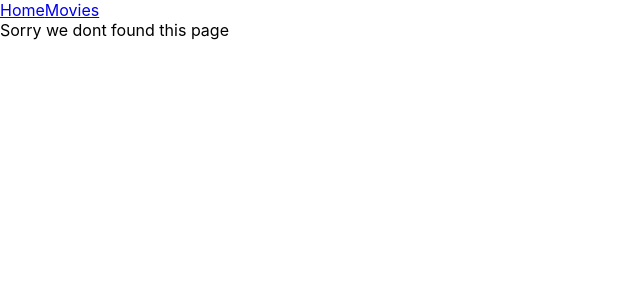
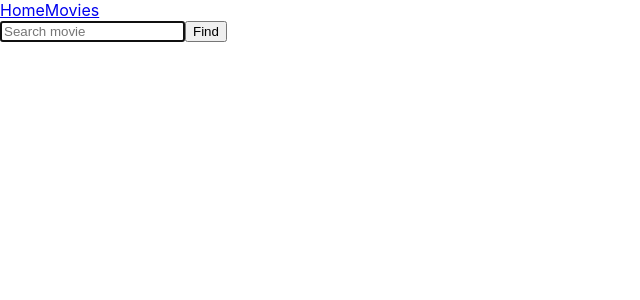
Before and after one commit to Vadim-kaR/goit-react-hw-05-movies, a React (Create React App) app: page /goit-react-hw-05-movies/movies in a window 1280 px wide. Shown: the top 300 px of the page, without its empty margins (0-640 px from the left). Built offline with nearby package versions, Linux system fonts and the light colour scheme.

Commit message:
add second part

```diff
--- a/src/App.jsx
+++ b/src/App.jsx
@@ -18,6 +18,10 @@ export const App = () => {
             <Route path="reviews" element={<ReviewsDetails />} />
           </Route>
           <Route path="/movies" element={<Movies />} />
+          <Route path="/movies/:id" element={<MovieDetails />}>
+            <Route path="cast" element={<CastDetails />} />
+            <Route path="reviews" element={<ReviewsDetails />} />
+          </Route>
           <Route path="*" element={<NoteFound />} />
         </Route>
       </Routes>
--- /dev/null
+++ b/src/components/MoviesList/Movies.List.jsx
@@ -0,0 +1,19 @@
+import { NavLink, useLocation } from 'react-router-dom';
+
+export const MoviesList = ({ movies }) => {
+  const location = useLocation();
+  return (
+    <div>
+      {movies.map(({ id, title }) => {
+        return (
+          <div key={id}>
+            <NavLink to={`${id}`} state={{ from: location }}>
+              {title}
+            </NavLink>
+            ;
+          </div>
+        );
+      })}
+    </div>
+  );
+};
--- a/src/components/SearchMovies/SearchMovies.jsx
+++ b/src/components/SearchMovies/SearchMovies.jsx
@@ -1,23 +1,39 @@
 import { Formik, Form, Field } from 'formik';
+import { useState } from 'react';
+import { getMovieByName } from 'services/getMovieByName';
+import { MoviesList } from 'components/MoviesList/Movies.List';
 
 export const SearchMovies = () => {
-  const handleChange = ({ name }) => {
-    console.log(name);
+  const [movieName, setMovieName] = useState('');
+  const [movieResults, setMovieResults] = useState(null);
+
+  const handleChange = e => {
+    const inputMovie = e.currentTarget.value;
+    setMovieName(inputMovie);
+  };
+
+  const handleSubmit = async () => {
+    const { results } = await getMovieByName(movieName);
+    setMovieResults(results);
   };
 
   return (
     <div>
-      <Formik initialValues={{ name: '' }} onChange={handleChange}>
+      <Formik initialValues={{ name: '' }} onSubmit={handleSubmit}>
         <Form>
           <Field
+            onChange={handleChange}
+            value={movieName}
             type="text"
             name="name"
             autoComplete="off"
             autoFocus
             placeholder="Search movie"
           />
+          <button type="submit">Find</button>
         </Form>
       </Formik>
+      {movieResults && <MoviesList movies={movieResults} />}
     </div>
   );
 };
--- a/src/components/TrendingMoviesList/TrendingMovies.List.jsx
+++ /dev/null
@@ -1,16 +0,0 @@
-import { Link } from 'react-router-dom';
-
-export const TrendingMoviesList = ({ movies }) => {
-  return (
-    <div>
-      <h1>Trending today</h1>
-      {movies.map(({ id, title }) => {
-        return (
-          <div key={id}>
-            <Link to={`${id}`}>{title}</Link>;
-          </div>
-        );
-      })}
-    </div>
-  );
-};
--- a/src/index.js
+++ b/src/index.js
@@ -6,7 +6,7 @@ import './index.css';
 
 ReactDOM.createRoot(document.getElementById('root')).render(
   <React.StrictMode>
-    <BrowserRouter>
+    <BrowserRouter basename="/goit-react-hw-05-movies">
       <App />
     </BrowserRouter>
   </React.StrictMode>
--- a/src/pages/Home.jsx
+++ b/src/pages/Home.jsx
@@ -1,6 +1,6 @@
 import { getTrendingMovie } from '../services/getTrendingMovie';
 import { useEffect, useState } from 'react';
-import { TrendingMoviesList } from '../components/TrendingMoviesList/TrendingMovies.List';
+import { MoviesList } from '../components/MoviesList/Movies.List';
 
 export const Home = () => {
   const [state, setState] = useState(null);
@@ -14,5 +14,10 @@ export const Home = () => {
     return () => fetchedData();
   }, []);
 
-  return <main>{state && <TrendingMoviesList movies={state} />}</main>;
+  return (
+    <main>
+      <h1>Trending today</h1>
+      {state && <MoviesList movies={state} />}
+    </main>
+  );
 };
--- a/src/pages/MovieDetails.jsx
+++ b/src/pages/MovieDetails.jsx
@@ -11,6 +11,7 @@ export const MovieDetails = () => {
   const { id } = useParams();
 
   const backLinkHref = location.state?.from ?? '/';
+  console.log(location);
 
   useEffect(() => {
     const fetchedData = async () => {
--- /dev/null
+++ b/src/services/getMovieByName.js
@@ -0,0 +1,11 @@
+import { API_KEY } from 'constants/API_KEY';
+
+export const getMovieByName = async name => {
+  try {
+    const result = await fetch(
+      `https://api.themoviedb.org/3/search/movie?api_key=${API_KEY}&language=en-US&page=1&include_adult=false&query=${name}`
+    ).then(res => res.json());
+
+    return result;
+  } catch (error) {}
+};
```
